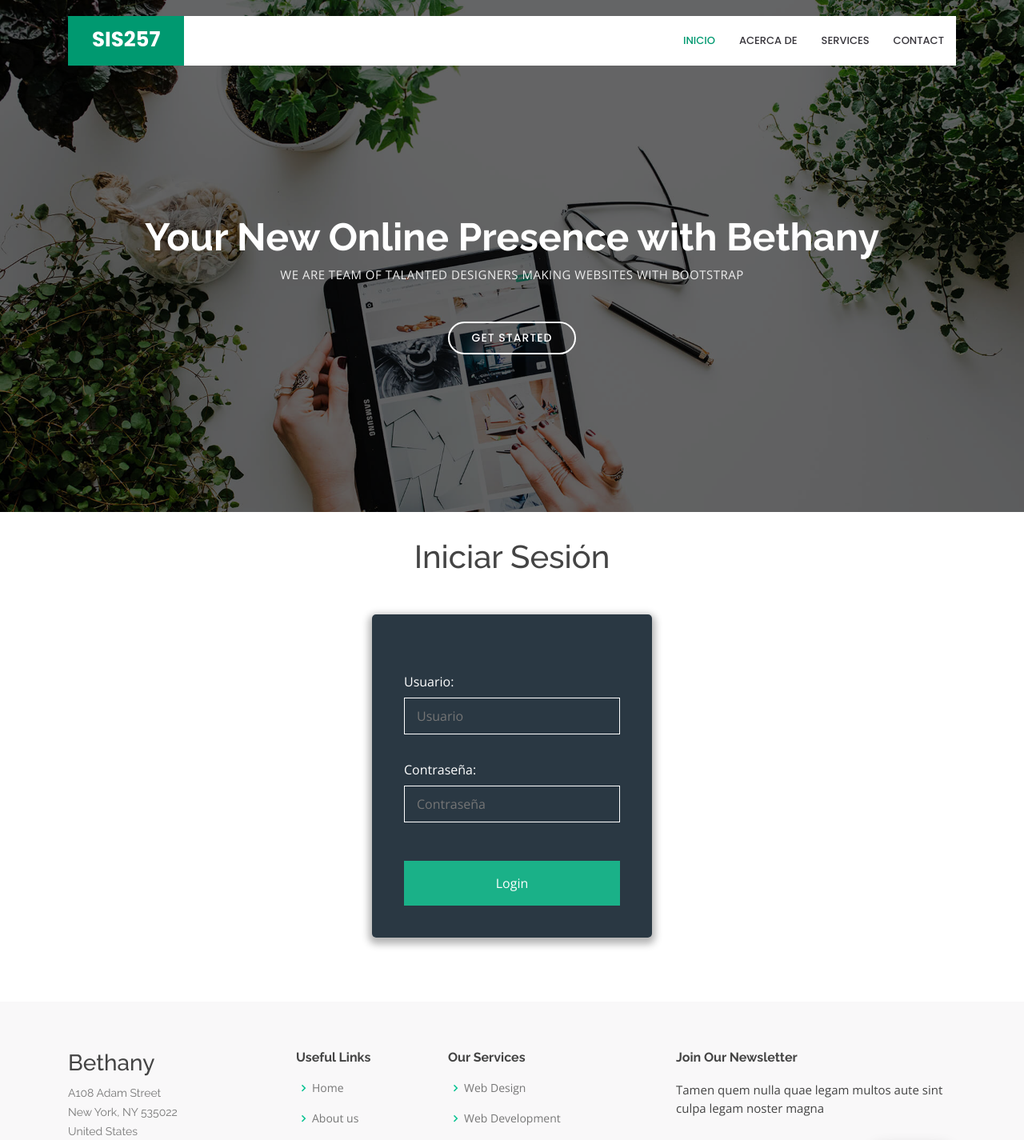
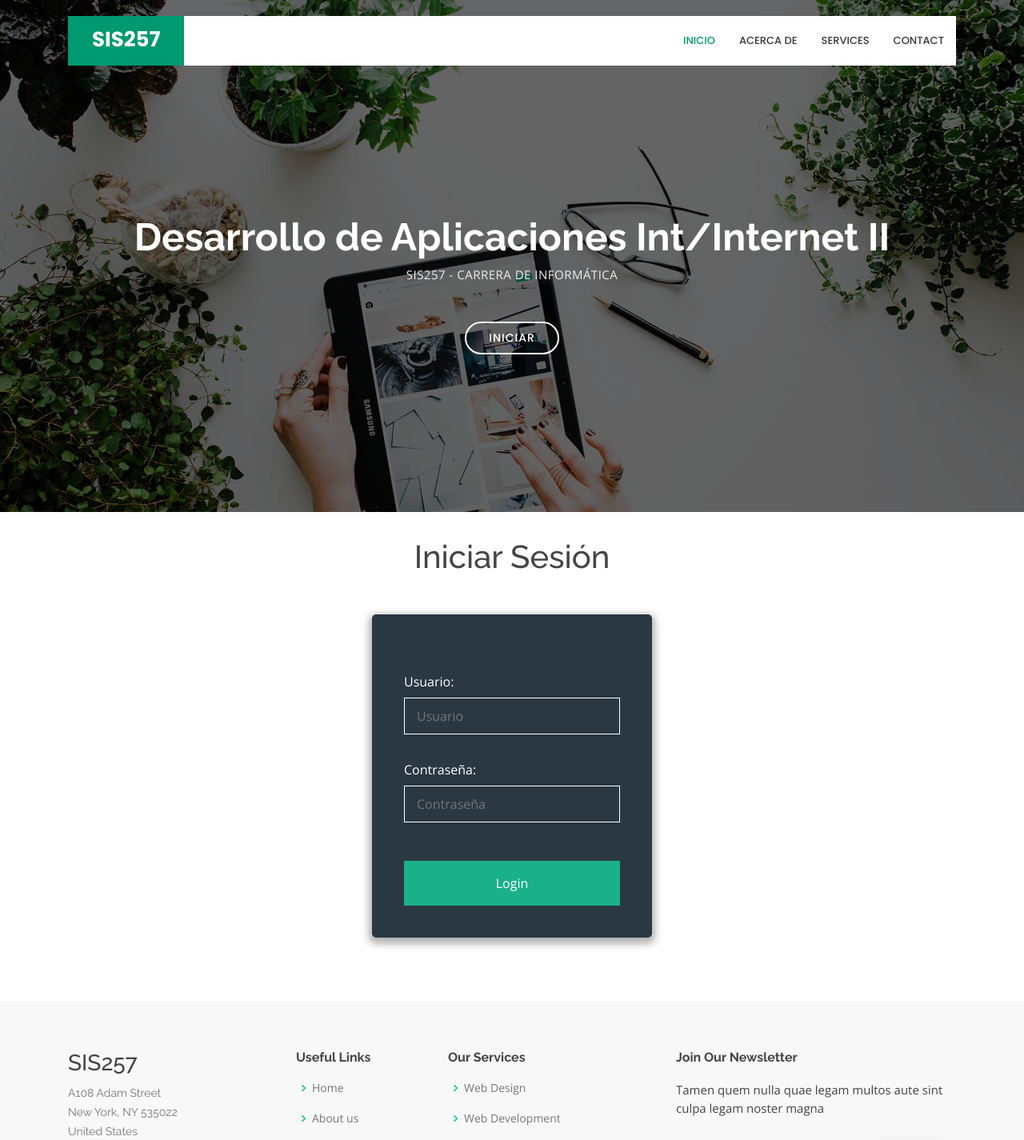
Before and after one commit to enevaca/demo-frontend-sis257, a Vue app: page /login in a window 1280 px wide. Shown: the top 1425 px of the page at 80% size. Built offline with nearby package versions, Linux system fonts and the light colour scheme.

Commit message:
Height diferente fuera del principal

```diff
--- a/src/App.vue
+++ b/src/App.vue
@@ -64,17 +64,35 @@
     <!-- End Header -->
 
     <!-- ======= Hero Section ======= -->
-      <section id="hero" class="d-flex align-items-center">
+    <section
+      v-if="showImgMain == true"
+      id="hero"
+      class="d-flex align-items-center"
+    >
       <div
         class="container text-center position-relative"
         data-aos="fade-in"
         data-aos-delay="200"
       >
-          <h1>Your New Online Presence with Bethany</h1>
-          <h2>
-            We are team of talanted designers making websites with Bootstrap
-          </h2>
-          <a href="#about" class="btn-get-started scrollto">Get Started</a>
+        <h1>Desarrollo de Aplicaciones Int/Internet II</h1>
+        <h2>SIS257 - Carrera de Informática</h2>
+        <a href="#about" class="btn-get-started scrollto">Iniciar</a>
+      </div>
+    </section>
+    <section
+      v-else
+      id="hero"
+      class="d-flex align-items-center"
+      style="height:180px"
+    >
+      <div
+        class="container text-center position-relative"
+        data-aos="fade-in"
+        data-aos-delay="200"
+      >
+        <hr />
+        <h1>Desarrollo de Aplicaciones Int/Internet II</h1>
+        <h2>SIS257 - Carrera de Informática</h2>
       </div>
     </section>
     <!-- End Hero -->
@@ -89,7 +107,7 @@
         <div class="container">
           <div class="row">
             <div class="col-lg-3 col-md-6 footer-contact">
-              <h3>Bethany</h3>
+              <h3>SIS257</h3>
               <p>
                 A108 Adam Street <br />
                 New York, NY 535022<br />
--- a/src/components/task/TaskCreate.vue
+++ b/src/components/task/TaskCreate.vue
@@ -13,10 +13,10 @@
     </nav>
 
     <div class="row">
-        <div class="col-12">
-          <h2 class="text-center">Crear Nueva Tarea</h2>
-        </div>
+      <div class="col-12">
+        <h2 class="text-center">Crear Nueva Tarea</h2>
       </div>
+    </div>
 
     <div class="row d-flex justify-content-center">
       <div class="col-md-6">
@@ -69,7 +69,7 @@
       </div>
     </div>
     <button type="button" @click="goBack()" class="btn btn-link">
-      <i class='bx bx-left-arrow-alt'></i> Volver
+      <i class="bx bx-left-arrow-alt"></i> Volver
     </button>
   </div>
 </template>
@@ -98,13 +98,14 @@ export default {
     sendTask() {
       if (this.taskToEdit === 0) {
         TasksDataService.create(this.task).then(() => {
-          this.$router.push("/tasks")
+          this.$router.push("/tasks");
         });
       } else {
         TasksDataService.update(this.taskToEdit, this.task).then(() => {
-          this.$router.push("/tasks")
+          this.$router.push("/tasks");
         });
       }
+
       this.task.nombre = "";
       this.task.descripcion = "";
       this.task.id_tipo_tarea = 0;
```
Lines whose indentation alone changed are shown as unchanged.
